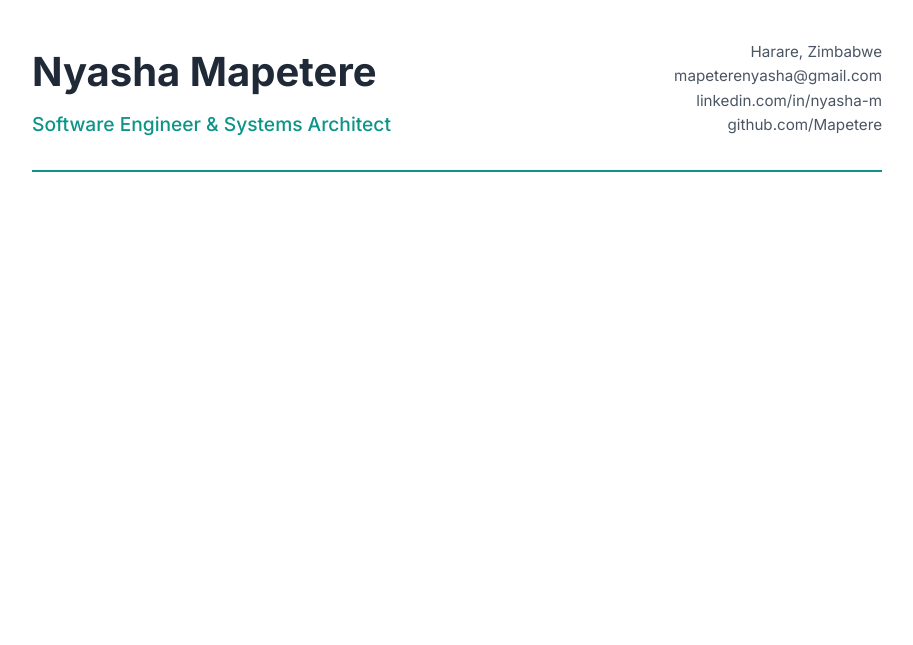
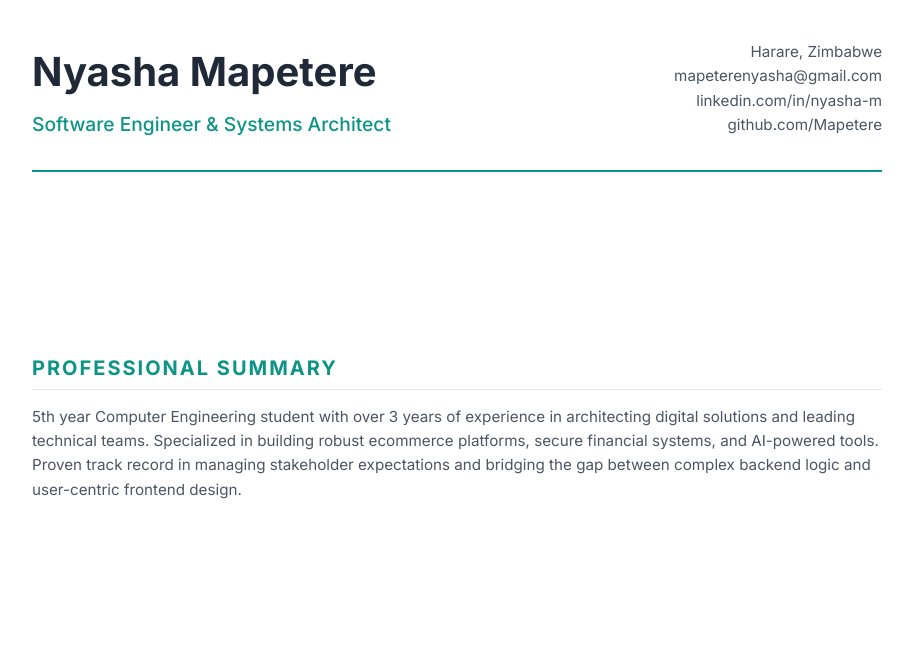
Before and after one commit to Mapetere/personal_portfolio, a website: page cv.html in a window 1280 px wide. Shown: the whole page, without its empty margins (183-1096 px from the left). Drawn offline with Linux system fonts and the light colour scheme.

Commit message:
feat: add professional summary section to cv.html

```diff
--- a/cv.html
+++ b/cv.html
@@ -179,6 +179,16 @@
                 <p>github.com/Mapetere</p>
             </div>
         </header>
+
+        <section class="cv-section">
+            <h2>Professional Summary</h2>
+            <p class="cv-item-desc">
+                5th year Computer Engineering student with over 3 years of experience in architecting digital solutions
+                and leading technical teams. Specialized in building robust ecommerce platforms, secure financial
+                systems, and AI-powered tools. Proven track record in managing stakeholder expectations and bridging the
+                gap between complex backend logic and user-centric frontend design.
+            </p>
+        </section>
     </div>
 </body>
 
```
